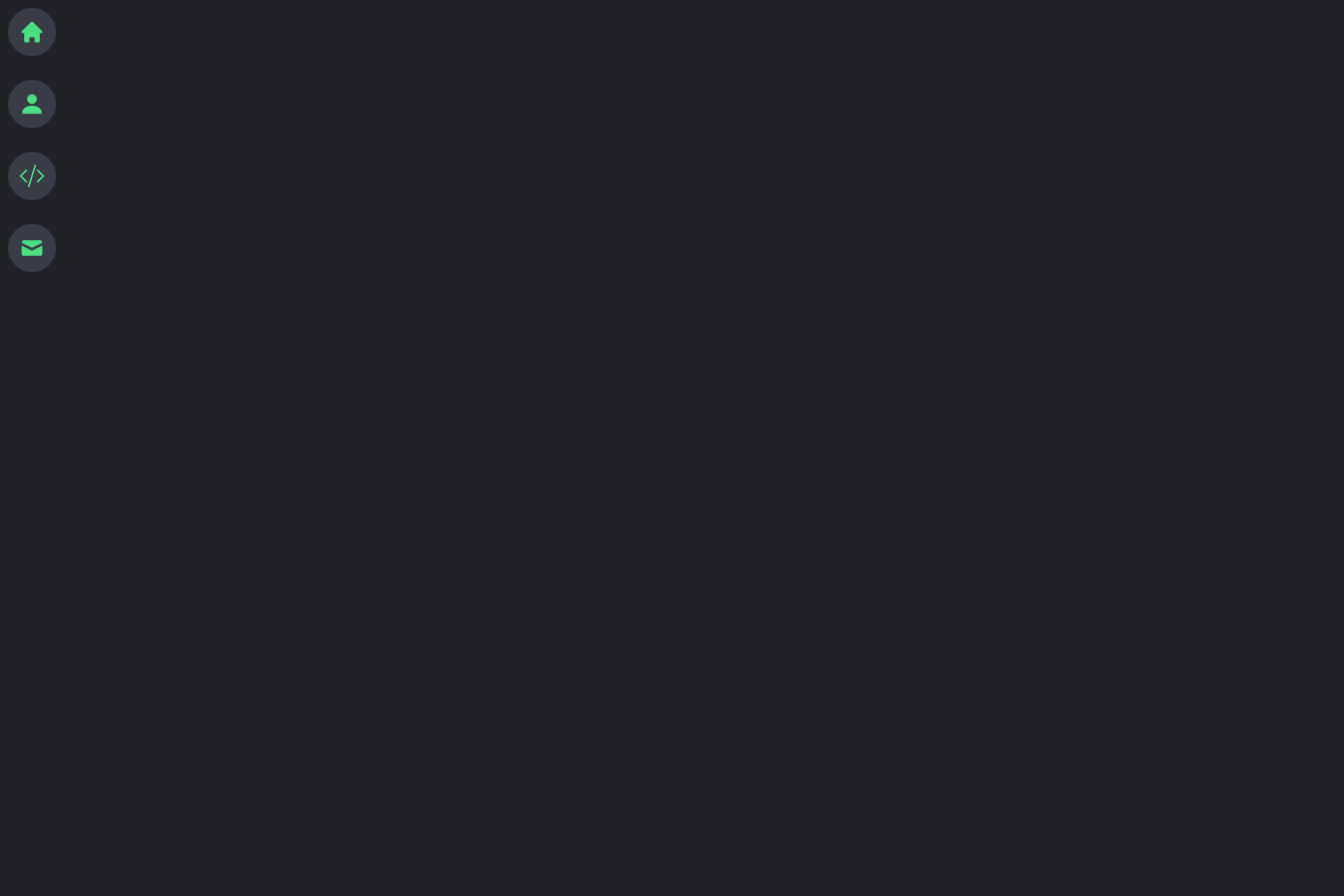
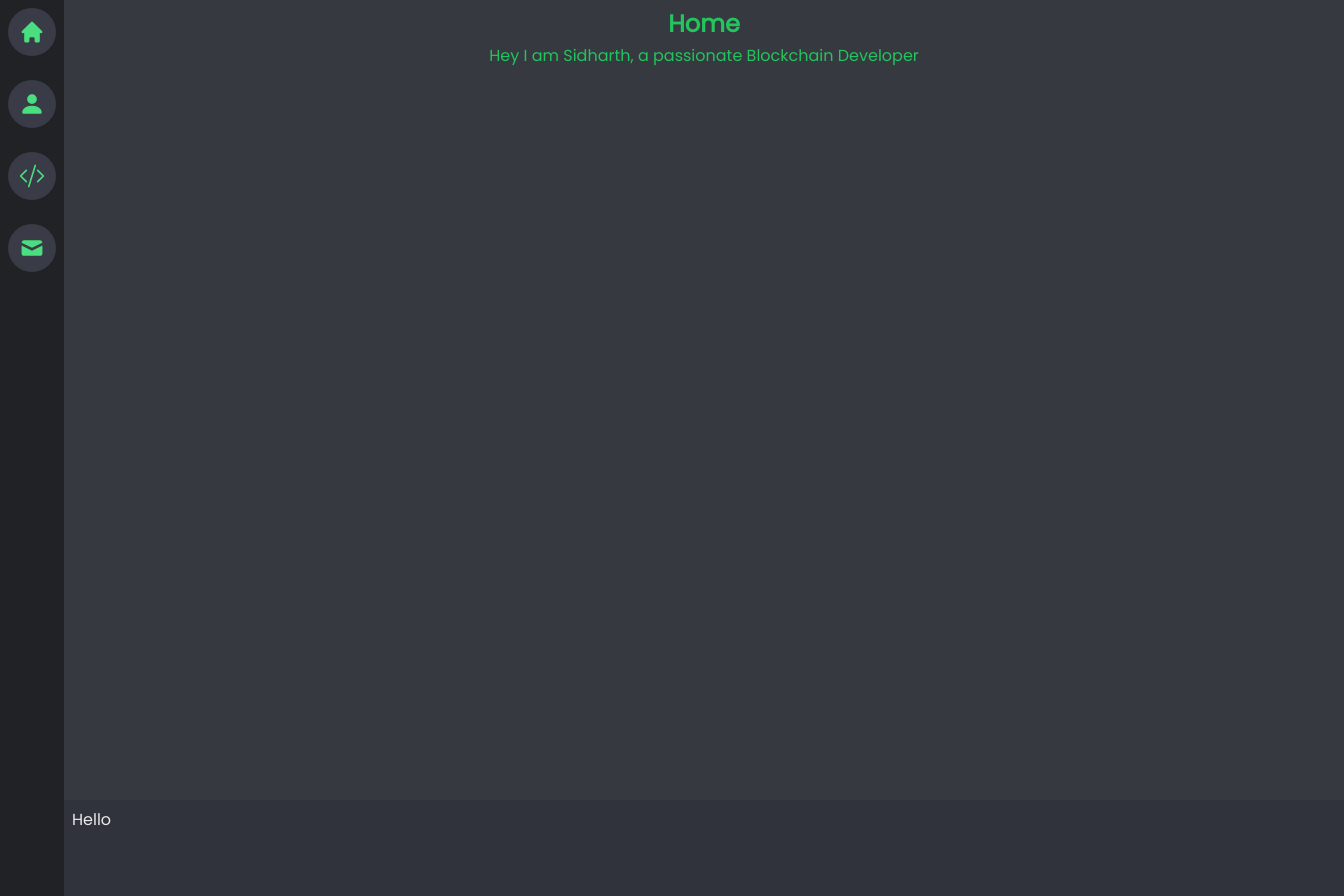
Before and after one commit to SidharthK2/portfolio, a Next.js app: page / in a window 1280 px wide. Shown: the top 896 px of the page, 1344 px wide, since content can reach past the window. Before the commit the page ends 800 px from the top, so only its background shows below. Built offline with nearby package versions, Linux system fonts and the light colour scheme.

Commit message:
Add home content

```diff
--- a/components/Page.js
+++ /dev/null
@@ -1,12 +0,0 @@
-import React from "react";
-
-export default function Page() {
-  return (
-    <div className="page1 flex w-screen h-screen bg-darkGray p-2 text-offWhite">
-      <div className="title text-2xl font-semibold">Home</div>
-      <div className="page1body m-1">
-        Lorem ipsum dolor sit amet consectetur adipisicing elit. Saepe, impedit!
-      </div>
-    </div>
-  );
-}
--- a/components/Pages.js
+++ b/components/Pages.js
@@ -1,2 +1,12 @@
 import React from "react";
-import Page from "./Page";
+
+export default function Pages(props) {
+  return (
+    <div className="pages ml-16 h-screen w-screen">
+      {props.children}
+      <div className="page2 w-screen h-screen bg-lightBlack p-2 text-offWhite">
+        <div className="page2 body">Hello</div>
+      </div>
+    </div>
+  );
+}
--- /dev/null
+++ b/pages/Page.js
@@ -0,0 +1,12 @@
+import React from "react";
+
+export default function Page() {
+  return (
+    <div className="page1 text-green-500 flex flex-col w-screen h-screen bg-darkGray p-2 ">
+      <div className="title text-2xl font-semibold text-center">Home</div>
+      <div className="page1body m-1 text-center">
+        Hey I am Sidharth, a passionate Blockchain Developer
+      </div>
+    </div>
+  );
+}
--- a/pages/index.js
+++ b/pages/index.js
@@ -3,6 +3,7 @@ import Image from "next/image";
 import SideBar from "../components/Sidebar";
 import Spinner from "../components/Spinner";
 import Pages from "../components/Pages";
+import Page from "./Page";
 
 export default function Home() {
   return (
@@ -13,6 +14,9 @@ export default function Home() {
         <link rel="icon" href="/eth.svg" />
       </Head>
       <SideBar />
+      <Pages>
+        <Page />
+      </Pages>
     </div>
   );
 }
```
